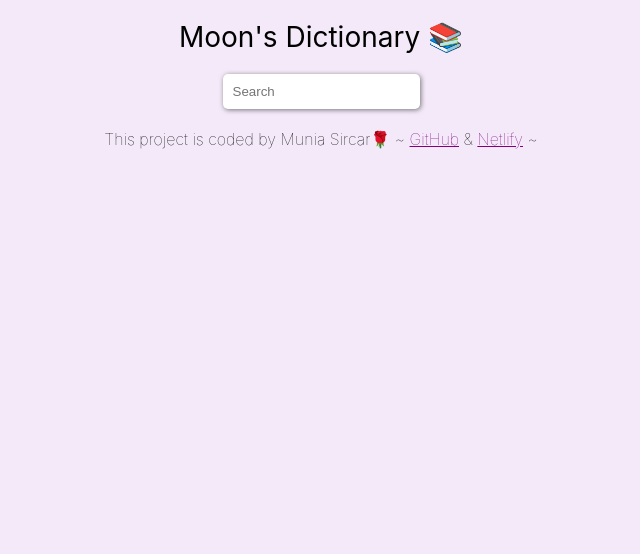
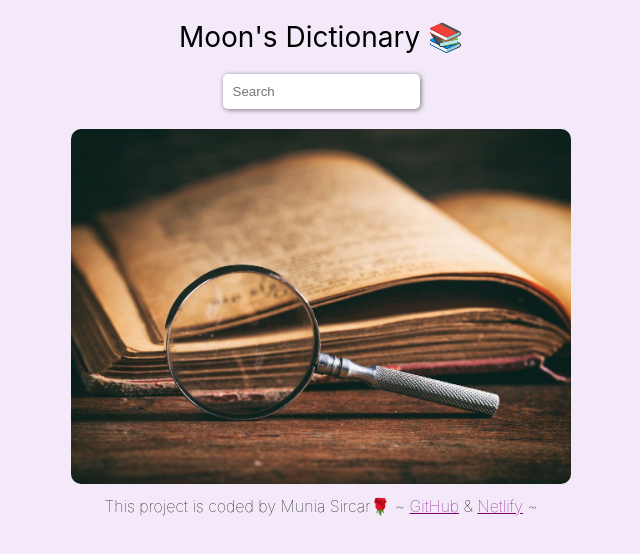
Before and after one commit to Munia-Sircar/dictionary-app, a React (Create React App) app: page / in a window 1280 px wide. Shown: the top 554 px of the page, without its empty margins (319-959 px from the left). Built offline with nearby package versions, Linux system fonts and the light colour scheme.

Commit message:
added image

```diff
--- a/src/Dictionary.css
+++ b/src/Dictionary.css
@@ -5,3 +5,8 @@
   border: none;
   box-shadow: 1px 1px 5px rgb(0, 0, 0, 0.5);
 }
+
+img {
+  border-radius: 10px;
+  margin-bottom: 8px;
+}
--- a/src/Dictionary.js
+++ b/src/Dictionary.js
@@ -2,6 +2,7 @@ import React, { useState } from "react";
 import "./Dictionary.css";
 import axios from "axios";
 import Results from "./Results";
+import Words from "./Words.jpg";
 
 export default function Dictionary() {
   let [word, setWord] = useState(null);
@@ -25,6 +26,7 @@ export default function Dictionary() {
     setWord(event.target.value);
   }
 
+  if (results) {
     return (
       <div className="dictionary">
         <form onSubmit={submitWord}>
@@ -38,4 +40,19 @@ export default function Dictionary() {
         <Results results={results} />
       </div>
     );
+  } else {
+    return (
+      <div className="dictionary">
+        <form onSubmit={submitWord}>
+          <input
+            type="search"
+            className="search-bar"
+            placeholder="Search"
+            onChange={handleWordChange}
+          />
+        </form>
+        <img src={Words} alt="Words" width="500" />
+      </div>
+    );
   }
+}
```
Also changed, not shown: src/Words.jpg (added). Lines whose indentation alone changed are shown as unchanged.
